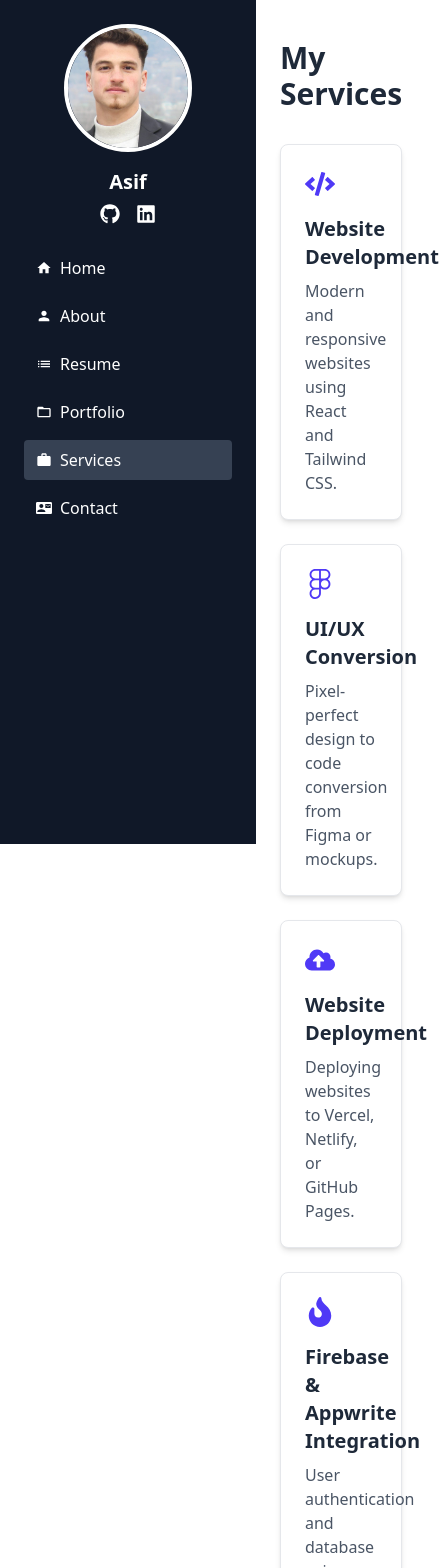
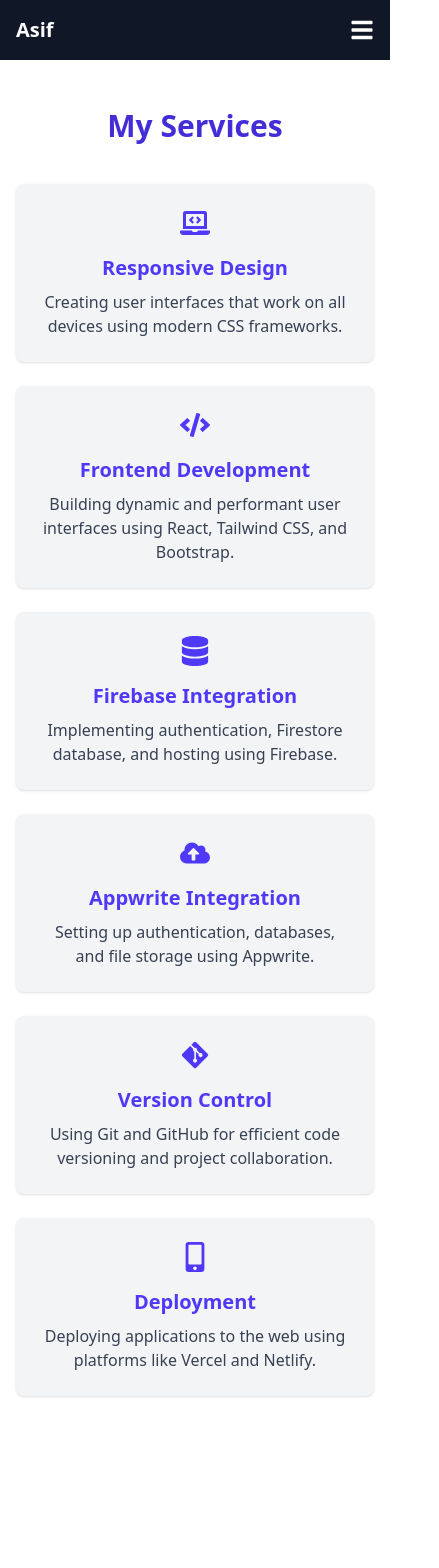
Before and after one commit to asif-web-dev/Portfolio, a React (Vite) app: page /services in a window 390 px wide. Shown: the top 1568 px of the page, 439 px wide, since content can reach past the window. After the commit the page ends 1444 px from the top, so only its background shows below. Built offline with nearby package versions, Linux system fonts and the light colour scheme.

Commit message:
responsive in mobile screens

```diff
--- a/src/App.jsx
+++ b/src/App.jsx
@@ -11,9 +11,9 @@
 function App() {
   return (
     <Router>
-      <div className="flex">
+      <div className="flex flex-col sm:flex-row">
         <Sidebar />
-        <div className="ml-64  w-full">
+        <div className="flex-1 sm:ml-64">
           <Routes>
             <Route path="/" element={<Home />} />
             <Route path="/about" element={<About />} />
@@ -28,4 +28,5 @@
   );
 }
 
+
 export default App;
--- a/src/components/Sidebar.jsx
+++ b/src/components/Sidebar.jsx
@@ -1,65 +1,59 @@
-// src/components/Sidebar.jsx
+
+
+
+import React, { useState } from "react";
 import { NavLink } from "react-router-dom";
-import { FaGithub, FaLinkedin } from "react-icons/fa";
-import { IoMdArrowDropdown } from "react-icons/io";
-import { MdHome, MdPerson, MdWork, MdContactMail, MdList, MdFolderOpen } from "react-icons/md";
-import profileImg from '../assets/WhatsApp.jpg';
+import { FaGithub, FaLinkedin, FaBars, FaTimes } from "react-icons/fa";
+import {
+  MdHome, MdPerson, MdWork, MdContactMail, MdList, MdFolderOpen
+} from "react-icons/md";
+import profileImg from "../assets/WhatsApp.jpg";
 
 const Sidebar = () => {
+  const [isOpen, setIsOpen] = useState(false);
   const linkClasses = "flex items-center space-x-2 px-3 py-2 rounded hover:bg-gray-700 transition duration-200";
   const activeLink = "bg-gray-700";
 
   return (
-    <div className="bg-gray-900 text-white w-64 min-h-screen p-6 flex flex-col items-center fixed">
+    <>
+      {/* Mobile Toggle Button */}
+      <div className="sm:hidden bg-gray-900 text-white p-4 flex justify-between items-center">
+        <h1 className="text-xl font-bold">Asif</h1>
+        <button onClick={() => setIsOpen(!isOpen)}>
+          {isOpen ? <FaTimes size={24} /> : <FaBars size={24} />}
+        </button>
+      </div>
+
+      {/* Sidebar */}
+      <div
+        className={`bg-gray-900 text-white sm:flex ${
+          isOpen ? "flex" : "hidden"
+        } flex-col w-64 min-h-screen p-6 fixed z-50`}
+      >
         <img
           src={profileImg}
           alt="Asif"
-        className="w-32 h-32 rounded-full object-cover border-4 border-white mb-4"
+          className="w-32 h-32 rounded-full object-cover border-4 border-white mb-4 mx-auto"
         />
-      <h1 className="text-xl font-bold mb-2">Asif</h1>
+        <h1 className="text-xl font-bold mb-2 text-center">Asif</h1>
 
-      {/* Social Icons */}
-      <div className="flex space-x-4 text-xl mb-6">
+        <div className="flex justify-center space-x-4 text-xl mb-6">
           <a href="#"><FaGithub /></a>
           <a href="#"><FaLinkedin /></a>
         </div>
 
-      {/* Navigation */}
         <nav className="w-full">
           <ul className="space-y-2">
-          <li>
-            <NavLink to="/" className={({ isActive }) => `${linkClasses} ${isActive ? activeLink : ''}`}>
-              <MdHome /> <span>Home</span>
-            </NavLink>
-          </li>
-          <li>
-            <NavLink to="/about" className={({ isActive }) => `${linkClasses} ${isActive ? activeLink : ''}`}>
-              <MdPerson /> <span>About</span>
-            </NavLink>
-          </li>
-          <li>
-            <NavLink to="/resume" className={({ isActive }) => `${linkClasses} ${isActive ? activeLink : ''}`}>
-              <MdList /> <span>Resume</span>
-            </NavLink>
-          </li>
-          <li>
-            <NavLink to="/portfolio" className={({ isActive }) => `${linkClasses} ${isActive ? activeLink : ''}`}>
-              <MdFolderOpen /> <span>Portfolio</span>
-            </NavLink>
-          </li>
-          <li>
-            <NavLink to="/services" className={({ isActive }) => `${linkClasses} ${isActive ? activeLink : ''}`}>
-              <MdWork /> <span>Services</span>
-            </NavLink>
-          </li>
-          <li>
-            <NavLink to="/contact" className={({ isActive }) => `${linkClasses} ${isActive ? activeLink : ''}`}>
-              <MdContactMail /> <span>Contact</span>
-            </NavLink>
-          </li>
+            <li><NavLink to="/" className={({ isActive }) => `${linkClasses} ${isActive ? activeLink : ""}`}><MdHome /> <span>Home</span></NavLink></li>
+            <li><NavLink to="/about" className={({ isActive }) => `${linkClasses} ${isActive ? activeLink : ""}`}><MdPerson /> <span>About</span></NavLink></li>
+            <li><NavLink to="/resume" className={({ isActive }) => `${linkClasses} ${isActive ? activeLink : ""}`}><MdList /> <span>Resume</span></NavLink></li>
+            <li><NavLink to="/portfolio" className={({ isActive }) => `${linkClasses} ${isActive ? activeLink : ""}`}><MdFolderOpen /> <span>Portfolio</span></NavLink></li>
+            <li><NavLink to="/services" className={({ isActive }) => `${linkClasses} ${isActive ? activeLink : ""}`}><MdWork /> <span>Services</span></NavLink></li>
+            <li><NavLink to="/contact" className={({ isActive }) => `${linkClasses} ${isActive ? activeLink : ""}`}><MdContactMail /> <span>Contact</span></NavLink></li>
           </ul>
         </nav>
       </div>
+    </>
   );
 };
 
--- a/src/pages/About.jsx
+++ b/src/pages/About.jsx
@@ -1,8 +1,8 @@
-// src/pages/About.jsx
+
 import React from 'react';
 
 const About = () => {
-    const handleDownloadText = () => {
+  const handleDownloadText = () => {
     const content = `
 Resume of Asif
 
@@ -34,16 +34,17 @@
     link.click();
     URL.revokeObjectURL(url);
   };
+
   return (
-    <div className="text-gray-900 px-6 py-10">
-      <h1 className="text-3xl font-bold mb-4">About Me</h1>
+    <div className="px-4 sm:px-6 py-10 text-gray-900">
+      <h1 className="text-3xl sm:text-4xl font-bold mb-6 text-center sm:text-left">About Me</h1>
 
-      <p className="text-lg mb-6 leading-relaxed max-w-3xl">
-        Hi! I'm <span className="font-semibold text-indigo-500">Asif</span>, a passionate frontend developer who loves crafting modern, responsive, and user-friendly websites. I specialize in building beautiful interfaces using technologies like <strong>React</strong>, <strong>JavaScript</strong>, <strong>HTML</strong>, <strong>CSS</strong>, and <strong>Tailwind CSS</strong>. I'm currently learning full-stack development to expand my skills.
+      <p className="text-base sm:text-lg leading-relaxed mb-6 max-w-3xl mx-auto sm:mx-0 text-center sm:text-left">
+        Hi! I'm <span className="font-semibold text-indigo-600">Asif</span>, a passionate frontend developer who loves crafting modern, responsive, and user-friendly websites. I specialize in building beautiful interfaces using technologies like <strong>React</strong>, <strong>JavaScript</strong>, <strong>HTML</strong>, <strong>CSS</strong>, and <strong>Tailwind CSS</strong>. I'm currently learning full-stack development to expand my skills.
       </p>
 
-      <h2 className="text-2xl font-semibold mt-8 mb-4">Tech Stack</h2>
-      <ul className="grid grid-cols-2 sm:grid-cols-3 gap-4 list-disc pl-5">
+      <h2 className="text-2xl font-semibold mb-4 text-center sm:text-left">Tech Stack</h2>
+      <ul className="grid grid-cols-2 sm:grid-cols-3 gap-4 list-disc pl-5 max-w-xl mx-auto sm:mx-0">
         <li>React.js</li>
         <li>JavaScript</li>
         <li>Tailwind CSS</li>
@@ -53,7 +54,7 @@
         <li>Git & GitHub</li>
       </ul>
 
-    <div className="text-center mt-10">
+      <div className="text-center sm:text-left mt-10">
         <button
           onClick={handleDownloadText}
           className="bg-indigo-600 text-white px-6 py-3 rounded-md hover:bg-indigo-700 transition"
--- a/src/pages/Portfolio.jsx
+++ b/src/pages/Portfolio.jsx
@@ -25,38 +25,38 @@
   ];
 
   return (
-    <div className="p-6">
-      <h1 className="text-3xl font-bold mb-6 text-gray-900 dark:text-white">Portfolio</h1>
-      <div className="grid grid-cols-1 md:grid-cols-2 gap-6">
+    <div className="px-4 sm:px-6 py-10">
+      <h1 className="text-3xl font-bold mb-6  text-center text-gray-900 ">Portfolio</h1>
+      <div className="grid grid-cols-1 sm:grid-cols-2 lg:grid-cols-2 gap-6">
         {projects.map((project, index) => (
           <div
             key={index}
-            className="bg-white dark:bg-gray-800 shadow-md rounded-xl p-6 border border-gray-200 dark:border-gray-700"
+            className="bg-white dark:bg-gray-800 shadow-md rounded-xl p-6 border border-gray-200 dark:border-gray-700 flex flex-col justify-between"
           >
             <h2 className="text-xl font-semibold mb-2 text-gray-900 dark:text-white">{project.title}</h2>
             <p className="text-gray-700 dark:text-gray-300 mb-4">{project.description}</p>
-            <div className="mb-4">
+            <div className="mb-4 flex flex-wrap gap-2">
               {project.tech.map((tech, i) => (
                 <span
                   key={i}
-                  className="inline-block bg-blue-100 text-blue-700 dark:bg-blue-900 dark:text-blue-300 text-sm px-2 py-1 rounded mr-2 mb-2"
+                  className="inline-block bg-blue-100 text-blue-700 dark:bg-blue-900 dark:text-blue-300 text-sm px-2 py-1 rounded "
                 >
                   {tech}
                 </span>
               ))}
             </div>
-            <div className="flex space-x-4">
+            <div className="flex  flex-col sm: flex-row gap-3 mt-4">
               <a
                 href={project.liveLink}
                 target="_blank"
-                className="px-4 py-2 bg-blue-600 text-white rounded hover:bg-blue-700"
+                className="text-center px-4 py-2 bg-blue-600 text-white rounded hover:bg-blue-700 w-full sm:w-auto"
               >
                 Live Demo
               </a>
               <a
                 href={project.codeLink}
                 target="_blank"
-                className="px-4 py-2 bg-gray-600 text-white rounded hover:bg-gray-700"
+                className="text-center px-4 py-2 bg-gray-600 text-white rounded hover:bg-gray-700 w-full sm:w-auto"
               >
                 Source Code
               </a>
--- a/src/pages/Resume.jsx
+++ b/src/pages/Resume.jsx
@@ -1,3 +1,5 @@
+
+
 import React from 'react';
 
 const Resume = () => {
@@ -20,6 +22,7 @@
 - JavaScript Full Course
 - React.js Full Course
 - HTML & CSS Full Course
+- Tailwind CSS Full Course
 
 Tech Stack:
 JavaScript, React, Tailwind CSS, Bootstrap, Firebase, Git, Vercel, Appwrite
@@ -35,21 +38,23 @@
   };
 
   return (
-    <div className="px-6 py-12 text-gray-900">
-      <h1 className="text-3xl font-bold mb-8 text-center text-indigo-700">Resume</h1>
+    <div className="px-4 sm:px-6 md:px-12 py-10 text-gray-900">
+      <h1 className="text-3xl sm:text-4xl font-bold mb-8 text-center text-indigo-700">Resume</h1>
 
       {/* Intro */}
-      <p className="text-lg text-center max-w-3xl mx-auto mb-12 text-gray-700">
+      <p className="text-base sm:text-lg text-center max-w-3xl mx-auto mb-12 text-gray-700 leading-relaxed">
         I am a dedicated frontend developer who has built and deployed 5+ personal projects using React, JavaScript, HTML, and CSS. While I don't have professional experience yet, I have been independently creating, deploying, and learning modern frontend tools with passion and discipline.
       </p>
 
-      {/* Projects as Experience */}
+      {/* Project Experience */}
       <section className="mb-12">
         <h2 className="text-2xl font-semibold text-indigo-600 mb-4">Project Experience</h2>
         <div className="space-y-6">
           <div className="border-l-4 border-indigo-500 pl-4">
             <h3 className="text-xl font-semibold">Self-Built React Projects</h3>
-            <p className="text-gray-700">Created and deployed over 5 frontend applications using React, JavaScript, HTML, and CSS. Some of these include a portfolio website, todo app, and e-commerce frontend, all hosted on Vercel and styled with Tailwind/Bootstrap.</p>
+            <p className="text-gray-700">
+              Created and deployed over 5 frontend applications using React, JavaScript, HTML, and CSS. Some of these include a portfolio website, todo app, and e-commerce frontend, all hosted on Vercel and styled with Tailwind/Bootstrap.
+            </p>
           </div>
         </div>
       </section>
@@ -59,15 +64,15 @@
         <h2 className="text-2xl font-semibold text-indigo-600 mb-4">Education</h2>
         <div className="space-y-4">
           <div>
-            <h3 className="text-xl font-semibold">Bachelor of Commerce (B.Com) – Cluster University, Srinagar</h3>
+            <h3 className="text-lg sm:text-xl font-semibold">Bachelor of Commerce (B.Com) – Cluster University, Srinagar</h3>
             <p className="text-gray-700 italic">Currently pursuing – 2nd Year</p>
           </div>
           <div>
-            <h3 className="text-xl font-semibold">Class 12th – CBSE</h3>
+            <h3 className="text-lg sm:text-xl font-semibold">Class 12th – CBSE</h3>
             <p className="text-gray-700">Completed under CBSE board</p>
           </div>
           <div>
-            <h3 className="text-xl font-semibold">Class 10th – CBSE</h3>
+            <h3 className="text-lg sm:text-xl font-semibold">Class 10th – CBSE</h3>
             <p className="text-gray-700">Completed under CBSE board</p>
           </div>
         </div>
@@ -76,15 +81,15 @@
       {/* Courses */}
       <section className="mb-12">
         <h2 className="text-2xl font-semibold text-indigo-600 mb-4">Courses Completed</h2>
-        <ul className="list-disc pl-6 text-gray-700 space-y-2">
+        <ul className="list-disc pl-5 text-gray-700 space-y-2 text-base">
           <li>JavaScript Full Course</li>
           <li>React.js Full Course</li>
           <li>HTML & CSS Full Course</li>
-          <li> Tailwind CSS Full Course</li>
+          <li>Tailwind CSS Full Course</li>
         </ul>
       </section>
 
-      {/* Skills */}
+      {/* Tech Stack */}
       <section className="mb-12">
         <h2 className="text-2xl font-semibold text-indigo-600 mb-4">Tech Stack</h2>
         <div className="flex flex-wrap gap-3 text-sm text-white">
@@ -99,7 +104,7 @@
         </div>
       </section>
 
-      {/* Download Resume Button */}
+      {/* Download Button */}
       <div className="text-center mt-10">
         <button
           onClick={handleDownloadText}
--- a/src/pages/Services.jsx
+++ b/src/pages/Services.jsx
@@ -1,50 +1,53 @@
-import { title } from "framer-motion/client";
+
 import React from "react";
-import { FaCode, FaFigma, FaCloudUploadAlt, FaFire } from "react-icons/fa";
+import { FaCode, FaLaptopCode, FaMobileAlt, FaDatabase, FaCloudUploadAlt, FaGitAlt } from "react-icons/fa";
 
 const services = [
   {
-    icon: <FaCode size={30} className="text-indigo-600" />,
-    title: "Website Development",
-    description: "Modern and responsive websites using React and Tailwind CSS.",
+    icon: <FaLaptopCode size={30} className="text-indigo-600" />,
+    title: "Responsive Design",
+    description: "Creating user interfaces that work on all devices using modern CSS frameworks.",
   },
   {
-    icon: <FaFigma size={30} className="text-indigo-600" />,
-    title: "UI/UX Conversion",
-    description: "Pixel-perfect design to code conversion from Figma or mockups.",
+    icon: <FaCode size={30} className="text-indigo-600" />,
+    title: "Frontend Development",
+    description: "Building dynamic and performant user interfaces using React, Tailwind CSS, and Bootstrap.",
+  },
+  {
+    icon: <FaDatabase size={30} className="text-indigo-600" />,
+    title: "Firebase Integration",
+    description: "Implementing authentication, Firestore database, and hosting using Firebase.",
   },
   {
     icon: <FaCloudUploadAlt size={30} className="text-indigo-600" />,
-    title: "Website Deployment",
-    description: "Deploying websites to Vercel, Netlify, or GitHub Pages.",
+    title: "Appwrite Integration",
+    description: "Setting up authentication, databases, and file storage using Appwrite.",
   },
   {
-    icon: <FaFire size={30} className="text-indigo-600" />,
-    title: "Firebase & Appwrite Integration",
-    description: "User authentication and database using Firebase & Appwrite.",
+    icon: <FaGitAlt size={30} className="text-indigo-600" />,
+    title: "Version Control",
+    description: "Using Git and GitHub for efficient code versioning and project collaboration.",
   },
   {
-    icon: <FaFire size={30} className="text-indigo-600"/>,
-    title: "Code Debugging",
-    description: "Diagnosing and fixing UI and logic issues to ensure seamless user experiences"
-  }
+    icon: <FaMobileAlt size={30} className="text-indigo-600" />,
+    title: "Deployment",
+    description: "Deploying applications to the web using platforms like Vercel and Netlify.",
+  },
 ];
 
 const Services = () => {
   return (
-    <div className="text-gray-900 px-6 py-10">
-      <h1 className="text-3xl font-bold text-gray-800 mb-8">My Services</h1>
-      <div className="grid gap-6 grid-cols-1 sm:grid-cols-2">
+    <div className="px-4 py-12 bg-white text-gray-800">
+      <h2 className="text-3xl font-bold text-center text-indigo-700 mb-10">My Services</h2>
+      <div className="grid grid-cols-1 sm:grid-cols-2 md:grid-cols-3 gap-6">
         {services.map((service, index) => (
           <div
             key={index}
-            className="bg-white shadow-md p-6 rounded-lg border border-gray-200 hover:shadow-lg transition"
+            className="bg-gray-100 p-6 rounded-lg shadow hover:shadow-lg transition-transform duration-200 hover:scale-105 text-center"
           >
-            <div className="mb-4">{service.icon}</div>
-            <h2 className="text-xl font-semibold text-gray-800 mb-2">
-              {service.title}
-            </h2>
-            <p className="text-gray-600">{service.description}</p>
+            <div className="mb-4 flex justify-center">{service.icon}</div>
+            <h3 className="text-xl font-semibold mb-2 text-indigo-600">{service.title}</h3>
+            <p className="text-gray-700">{service.description}</p>
           </div>
         ))}
       </div>
```
Also changed, not shown: src/pages/Contact.jsx (+10 -9 lines), src/pages/Home.jsx (+5 -4 lines). Lines whose indentation alone changed are shown as unchanged.
